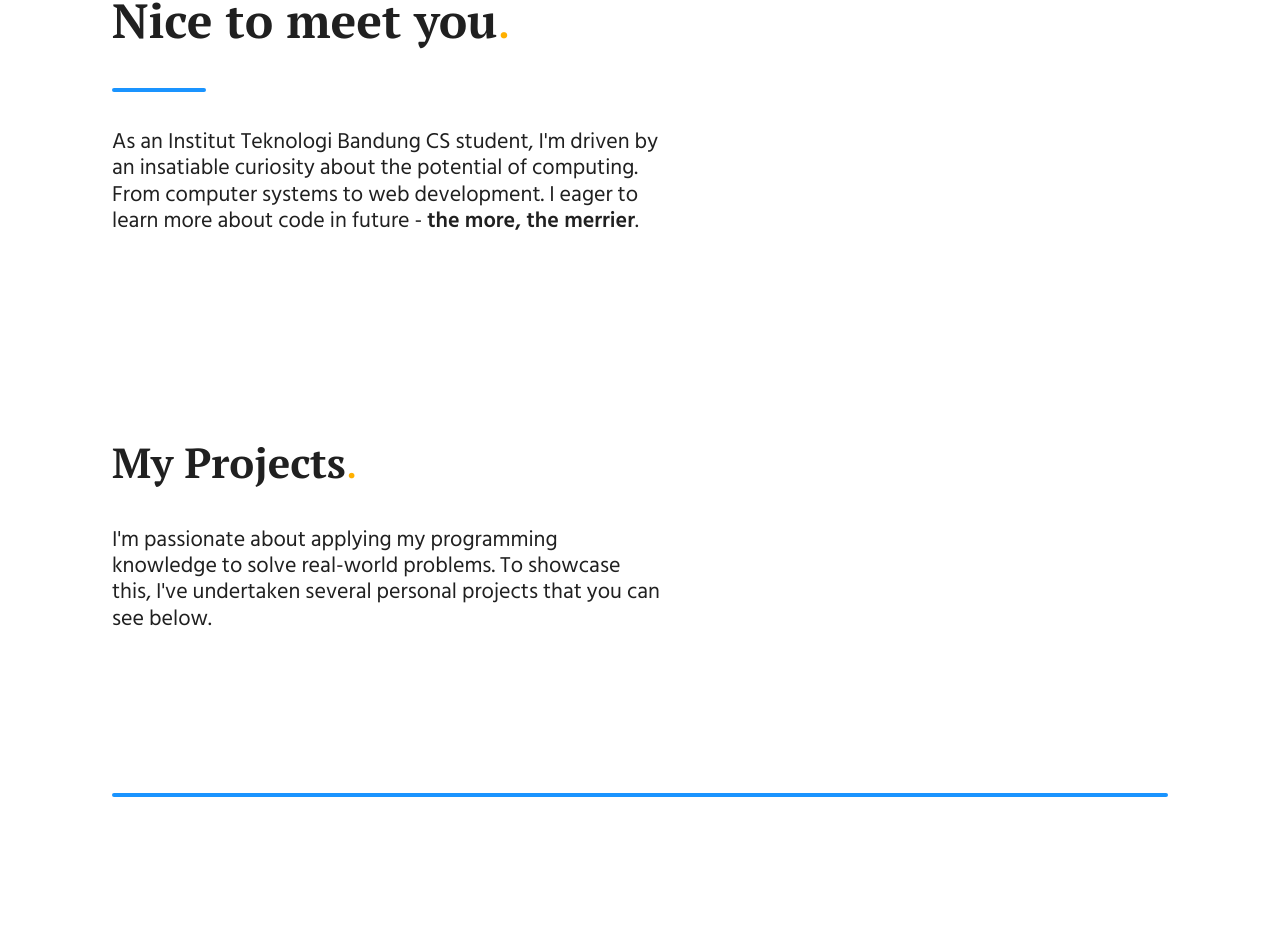
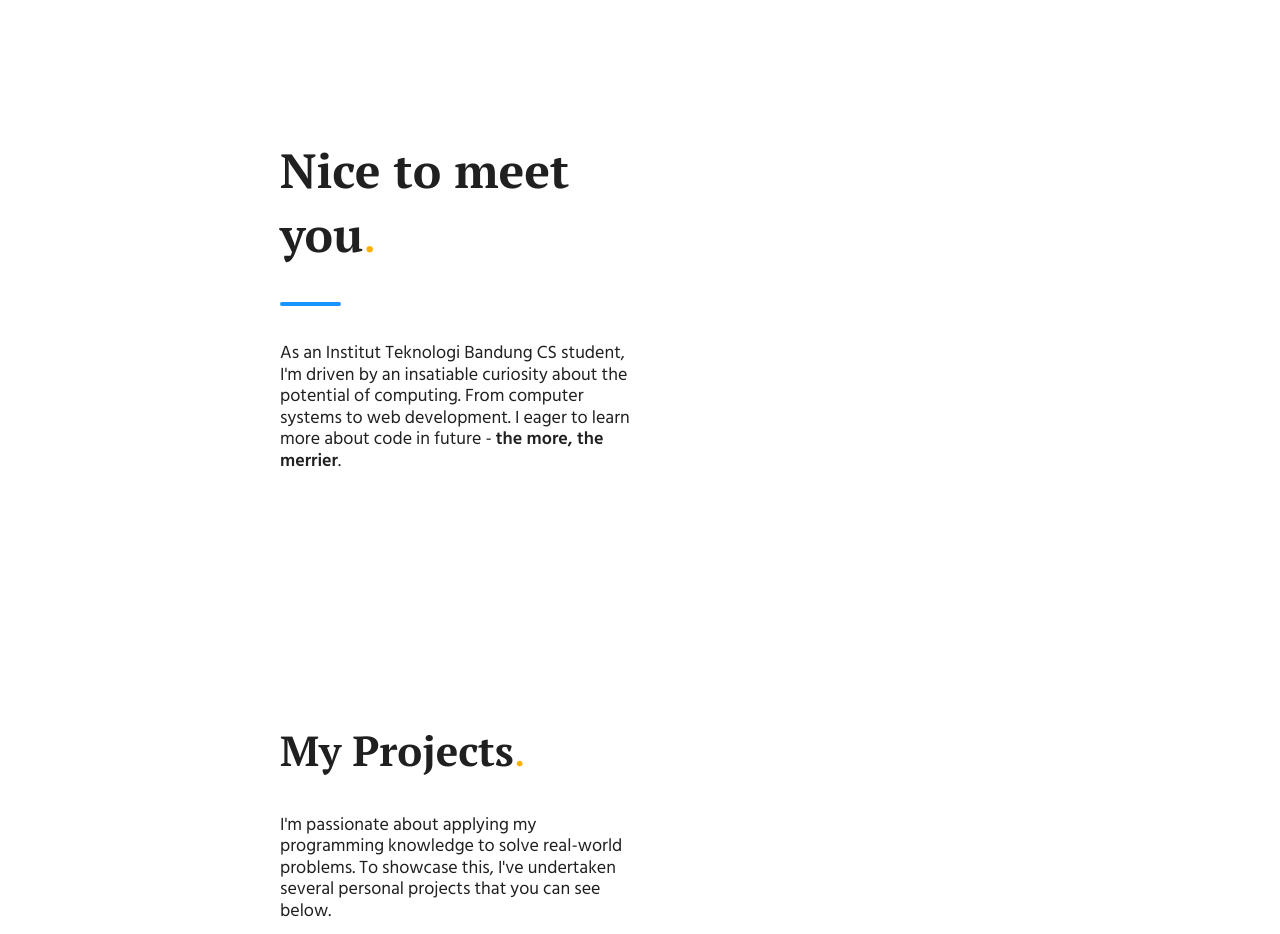
Before and after one commit to AkmalArifin/portofolio, a Vue app: page / in a window 1280 px wide. Shown: the part 932-1866 px from the top of the page. Built offline with nearby package versions, Linux system fonts and the light colour scheme.

Commit message:
feat: responsive about and projects

```diff
--- a/src/page/LandingPage.vue
+++ b/src/page/LandingPage.vue
@@ -6,7 +6,7 @@
         </div>
 
         <section class="hello">
-            <div class="graphic">
+            <div class="hello-graphics">
                 <!-- <img class="blue-landing" src="/blue-landing.png" /> -->
                 <!-- <img class="yellow-landing" src="/yellow-landing.png" /> -->
             </div>
@@ -23,6 +23,10 @@
         </section>
 
         <section class="about">
+            <div class="about-graphics">
+                <p></p>
+            </div>
+            <div class="about-content">
                 <div class="text">
                     <h1>Nice to meet you<span style="color: var(--vt-c-orange-1);">.</span></h1>
                     <br><br>
@@ -30,17 +34,26 @@
                     <br><br>
                     <p>As an Institut Teknologi Bandung CS student, I'm driven by an insatiable curiosity about the potential of computing. From computer systems to web development. I eager to learn more about code in future - <span style="font-weight: 600;">the more, the merrier</span>.</p>
                 </div>
+            </div>
         </section>
 
         <section class="projects">
+
             <div class="opening">
+                <div class="opening-graphics">
+                </div>
+                <div class="opening-content">
                     <h1>My Projects<span style="color: var(--vt-c-orange-1)">.</span></h1>
                     <br><br>
                     <p>I'm passionate about applying my programming knowledge to solve real-world problems. To showcase this, I've undertaken several personal projects that you can see below.</p>
                 </div>
+            </div>
+
             <br><br><br>
             <br><br><br>
             <br><br><br>
+
+            <div class="projects-list">
                 <ListProject
                     v-for="project in projects"
                     :key="project.id"
@@ -49,6 +62,7 @@
                     :link="project.link"
                     :image="project.image"
                 />
+            </div>
         </section>
 
         <!-- <div class="footer">
@@ -104,10 +118,6 @@ export default {
 
 <style scoped>
 
-.graphics {
-    position: absolute;
-}
-
 .blue-landing {
     width: 600px;
 }
@@ -159,48 +169,66 @@ export default {
 }
 
 .about {
-    padding: 100px 32px;
+    margin: 250px 200px;
+    display: flex;
+    justify-content: space-between;
 }
 
-.about .text {
-    max-width: 550px;
+.about-content {
+    order: 1;
+    width: 50%;
+}
+.about-graphics {
+    order: 2;
+    width: 50%;
 }
 
-.about .text h1 {
+.about-content .text h1 {
     font-family: 'PT Serif';
     font-weight: 700;
     font-size: 48px;
 }
 
-.about .text hr {
+.about-content .text hr {
     width: 17%;
     border: 2px solid var(--vt-c-blue-1);
     border-radius: 2px;
 }
 
-.about .text p {
+.about-content .text p {
     font-family: 'Hind Siliguri';
-    font-size: 22px;
+    font-size: 18px;
     line-height: 1.2;
 }
 
 .projects {
-    padding: 100px 32px;
+    margin: 250px 200px;
 }
 
-.projects .opening {
-    max-width: 550px;
+.opening {
+    display: flex;
+    justify-content: space-between;
 }
 
-.projects .opening h1 {
+.opening-content {
+    order: 1;
+    width: 50%;
+}
+
+.opening-graphics {
+    order: 2;
+    width: 50%;
+}
+
+.opening-content h1 {
     font-family: 'PT Serif';
     font-weight: 700;
     font-size: 42px;
 }
 
-.projects .opening p {
+.opening-content p {
     font-family: 'Hind Siliguri';
-    font-size: 22px;
+    font-size: 18px;
     line-height: 1.2;
 }
 
@@ -234,16 +262,41 @@ export default {
         margin-top: 40px;
         width: calc(100vw - 160px);
     }
+
+    .about {
+        margin: 100px 100px 50px;
+    }
+
+    .about-content {
+        width: 100%;
+    }
+
+    .about-graphics {
+        display: none;
+    }
 }
 
 @media (max-width: 512px) {
     .hello-content .photo img {
         width: 250px;
     }
+
     .hello-content .text {
         margin-top: 10px;
         width: calc(100vw - 80px);
     }
+
+    .hello-content .text h1 {
+        font-size: 48px;
+    }
+
+    .about {
+        margin: 0 25px;
+    }
+
+    .about-content {
+        width: 100%;
+    }
 }
 
 </style>
```
Lines whose indentation alone changed are shown as unchanged.
